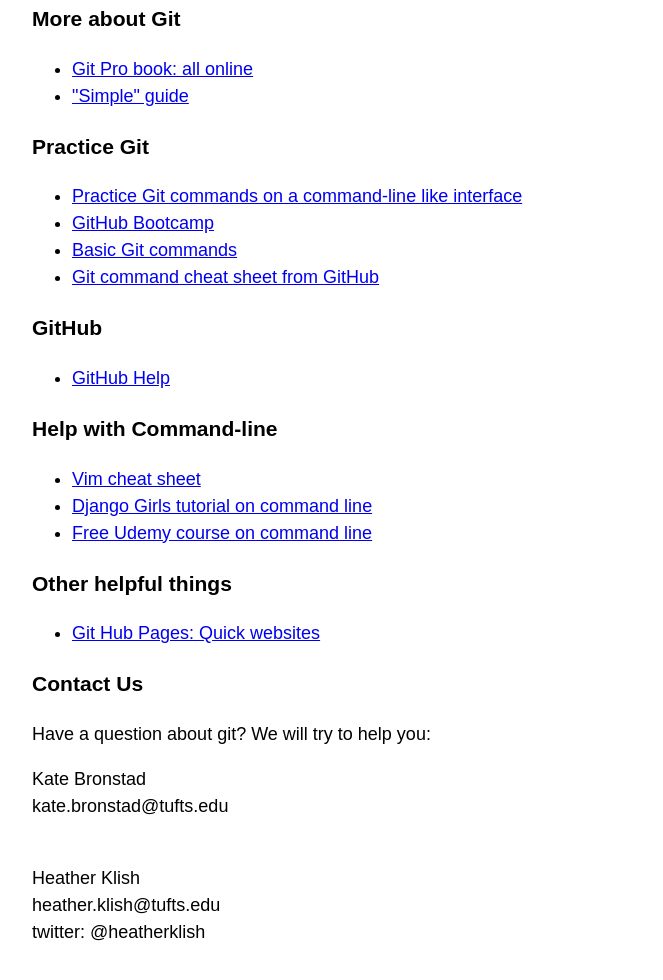
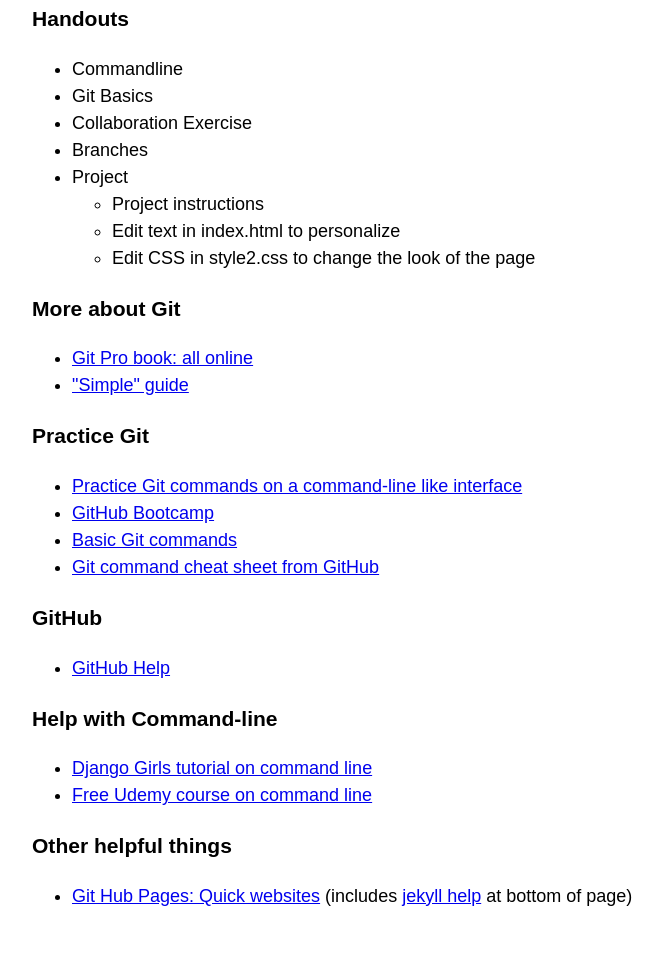
Before and after one commit to katebron/ALA_2019, a plain HTML site: page resources.html in a window 1280 px wide. Shown: the part 172-1152 px from the top of the page, without its empty margins (96-759 px from the left). Drawn offline with nearby package versions, Linux system fonts and the light colour scheme; files that its build step writes are made by us from their sources.

Commit message:
some changes to resources

```diff
--- a/resources.html
+++ b/resources.html
@@ -14,7 +14,22 @@
 		<h1 id="header">Resources to continue working with Git</h1>
 		<div id="main">
 
-        <a href ="#class">Contact info</a>
+        <a href ="index.html#contact">Contact info</a>
+        <h3>Handouts</h3>
+        <ul>
+          <li>Commandline </li>
+          <li>Git Basics</li>
+          <li>Collaboration Exercise</li>
+          <li>Branches</li>
+          <li>Project
+            <ul>
+              <li>Project instructions</li>
+              <li>Edit text in index.html to personalize</li>
+              <li>Edit CSS in style2.css to change the look of the page</li>
+            </ul>
+          </li>
+
+        </ul>
           <h3>More about Git</h3>
          <ul>
 
@@ -39,29 +54,17 @@
 
         <h3>Help with Command-line</h3>
           <ul>
-          <li><a href="https://vim.rtorr.com/">Vim cheat sheet</a></li>
            <li><a href="https://tutorial.djangogirls.org/en/intro_to_command_line/">Django Girls tutorial on command line</a></li>
             <li><a href="https://www.udemy.com/linux-command-line-volume1/">Free Udemy course on command line</a></li>
           </ul>
 
           <h3>Other helpful things</h3>
           <ul>
-          <li><a href="https://pages.github.com/">Git Hub Pages: Quick websites</a></li>
+          <li><a href="https://pages.github.com/">Git Hub Pages: Quick websites</a> (includes <a href="https://help.github.com/articles/using-jekyll-with-pages">jekyll help</a> at bottom of page)</li>
           </ul>
 
-        <h3 id="class">Contact Us</h3>
-       <!-- <a href="https://docs.google.com/presentation/d/1HlLd6Sf-ylMv4j8znBSpskA_5ud2J_sWFzWsn3eS8pg/edit?usp=sharing">Slides from class</a>-->
 
-        <p>Have a question about git? We will try to help you:</p>
-        <p>
-        Kate Bronstad<br/>
-        kate.bronstad@tufts.edu</br>
-       </br>
-      </p>
-        <p>Heather Klish</br>
-        heather.klish@tufts.edu<br/>
-        twitter: @heatherklish
-        </p>
+
 
 </div>
 
```
